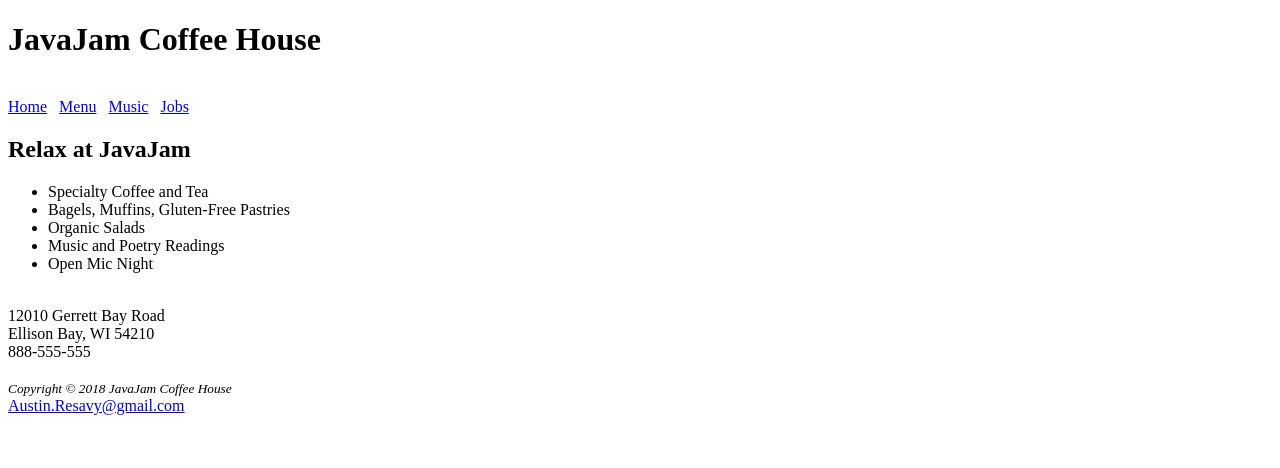
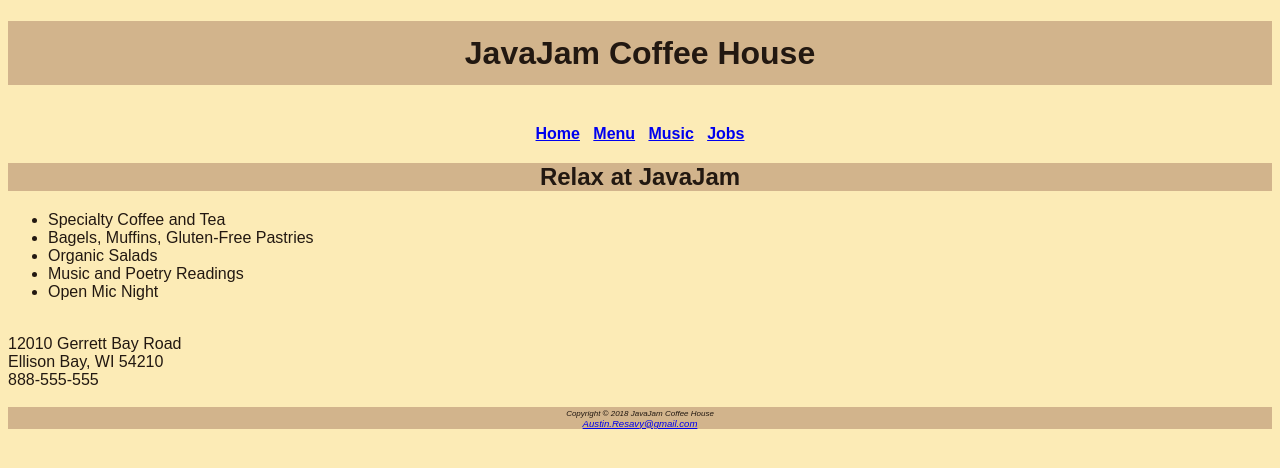
Before and after one commit to aresavy96/ITD110-new, a plain HTML site: page JavaJam Redone chapter 3/index.html in a window 1280 px wide. Drawn offline with Linux system fonts and the light colour scheme.

Commit message:
css added

```diff
--- a/JavaJam Redone chapter 3/JavaJam.css
+++ b/JavaJam Redone chapter 3/JavaJam.css
@@ -0,0 +1,26 @@
+body {
+   background-color: #FCEBB6;
+   color: #221811;
+   font-family: arial;
+}
+
+header {
+  background-color: #D2B48C;
+  text-align: center;
+}
+
+h1 {
+  line-height: 200%;
+}
+
+nav {
+  text-align: center;
+  font-weight: bold;
+}
+
+footer {
+  background-color: #D2B48C;
+  font-size: .60em;
+  font-style: italic;
+  text-align: center;
+}
--- a/JavaJam Redone chapter 3/index.html
+++ b/JavaJam Redone chapter 3/index.html
@@ -3,6 +3,7 @@
   <head>
        <title>JavaJam Coffee House</title>
        <meta charset="utf-8">
+       <link href="JavaJam.css" rel="stylesheet">
   </head>
   <body>
     <header>
```
Also changed, not shown: JavaJam Redone chapter 3/menu.html (+1 -0 lines).
